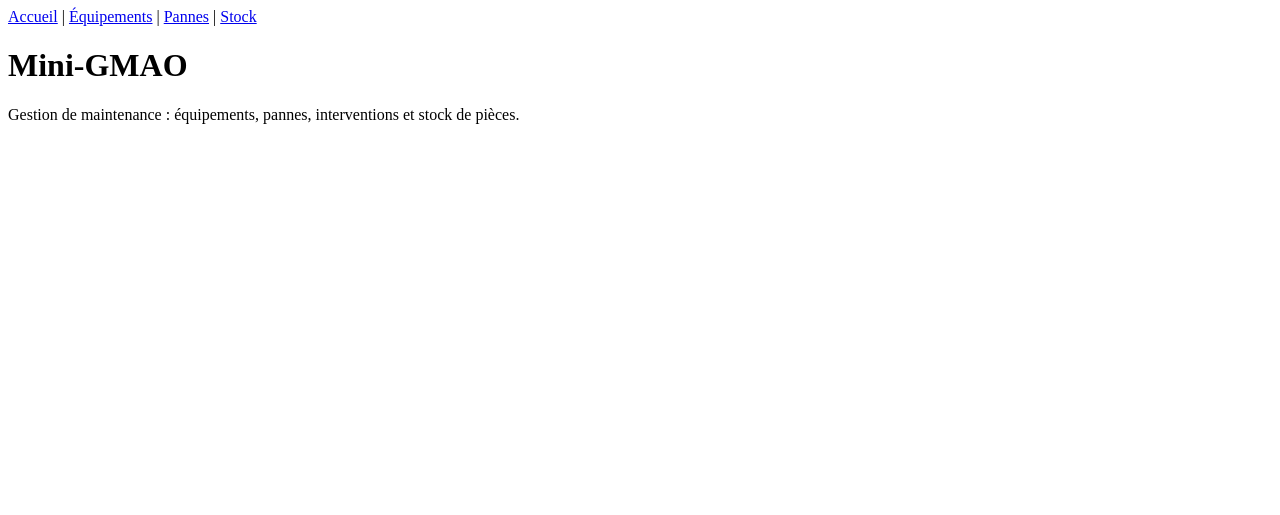
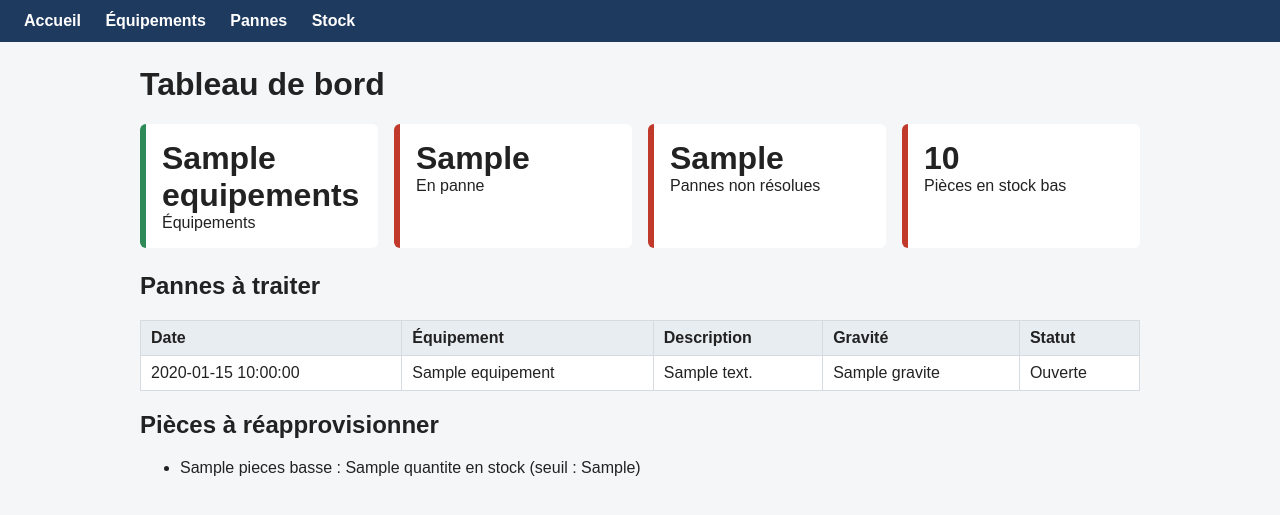
Before and after one commit to Ornella-bit/mini-gmao, a Flask app: template templates/accueil.html in a window 1280 px wide. Shown: the top 515 px of the page. Run offline with Flask 3, Linux system fonts and the light colour scheme; the template is opened without the code that fills it: most values are stand-ins (such as "Sample title", 1, 10 or a date in 2020).

Commit message:
Tableau de bord et CSS

```diff
--- a/app.py
+++ b/app.py
@@ -16,8 +16,35 @@ def get_db():
 
 @app.route("/")
 def accueil():
-    return render_template("accueil.html")
-
+    connexion = get_db()
+    stats = {
+        "equipements": connexion.execute(
+            "SELECT COUNT(*) FROM equipements").fetchone()[0],
+        "en_panne": connexion.execute(
+            "SELECT COUNT(*) FROM equipements WHERE etat = 'En panne'").fetchone()[0],
+        "pannes_ouvertes": connexion.execute(
+            "SELECT COUNT(*) FROM pannes WHERE statut != 'Résolue'").fetchone()[0],
+        "stock_bas": connexion.execute(
+            "SELECT COUNT(*) FROM pieces WHERE quantite <= seuil_alerte").fetchone()[0],
+    }
+    pannes_en_cours = connexion.execute(
+        """SELECT pannes.date_declaration, pannes.description, pannes.gravite,
+                  pannes.statut, equipements.nom AS equipement
+           FROM pannes
+           JOIN equipements ON pannes.equipement_id = equipements.id
+           WHERE pannes.statut != 'Résolue'
+           ORDER BY pannes.date_declaration DESC
+           LIMIT 5"""
+    ).fetchall()
+    pieces_basses = connexion.execute(
+        "SELECT nom, quantite, seuil_alerte FROM pieces "
+        "WHERE quantite <= seuil_alerte ORDER BY nom"
+    ).fetchall()
+    connexion.close()
+    return render_template(
+        "accueil.html",
+        stats=stats, pannes_en_cours=pannes_en_cours, pieces_basses=pieces_basses,
+    )
 
 @app.route("/equipements")
 def liste_equipements():
--- /dev/null
+++ b/static/style.css
@@ -0,0 +1,83 @@
+body {
+    font-family: Arial, Helvetica, sans-serif;
+    margin: 0;
+    background: #f4f6f8;
+    color: #222;
+}
+
+nav {
+    background: #1f3a5f;
+    padding: 12px 24px;
+}
+nav a {
+    color: white;
+    text-decoration: none;
+    margin-right: 20px;
+    font-weight: bold;
+}
+nav a:hover {
+    text-decoration: underline;
+}
+
+main {
+    max-width: 1000px;
+    margin: 24px auto;
+    padding: 0 16px;
+}
+
+table {
+    width: 100%;
+    border-collapse: collapse;
+    background: white;
+}
+th, td {
+    border: 1px solid #d5dbe1;
+    padding: 8px 10px;
+    text-align: left;
+}
+th {
+    background: #e8edf2;
+}
+
+button {
+    background: #1f3a5f;
+    color: white;
+    border: none;
+    padding: 6px 12px;
+    border-radius: 4px;
+    cursor: pointer;
+}
+button:hover {
+    background: #2d5286;
+}
+
+form p label {
+    font-weight: bold;
+}
+input, select, textarea {
+    padding: 6px;
+    margin-top: 4px;
+}
+
+.cartes {
+    display: flex;
+    gap: 16px;
+    flex-wrap: wrap;
+    margin: 16px 0 24px;
+}
+.carte {
+    flex: 1;
+    min-width: 160px;
+    background: white;
+    border-left: 6px solid #2e8b57;
+    padding: 16px;
+    border-radius: 6px;
+}
+.carte.alerte {
+    border-left-color: #c0392b;
+}
+.chiffre {
+    display: block;
+    font-size: 2rem;
+    font-weight: bold;
+}
--- a/templates/accueil.html
+++ b/templates/accueil.html
@@ -1,5 +1,43 @@
 {% extends "base.html" %}
 {% block contenu %}
-<h1>Mini-GMAO</h1>
-<p>Gestion de maintenance : équipements, pannes, interventions et stock de pièces.</p>
+<h1>Tableau de bord</h1>
+
+<div class="cartes">
+    <div class="carte"><span class="chiffre">{{ stats.equipements }}</span>Équipements</div>
+    <div class="carte {% if stats.en_panne %}alerte{% endif %}">
+        <span class="chiffre">{{ stats.en_panne }}</span>En panne</div>
+    <div class="carte {% if stats.pannes_ouvertes %}alerte{% endif %}">
+        <span class="chiffre">{{ stats.pannes_ouvertes }}</span>Pannes non résolues</div>
+    <div class="carte {% if stats.stock_bas %}alerte{% endif %}">
+        <span class="chiffre">{{ stats.stock_bas }}</span>Pièces en stock bas</div>
+</div>
+
+<h2>Pannes à traiter</h2>
+{% if pannes_en_cours %}
+<table>
+    <tr><th>Date</th><th>Équipement</th><th>Description</th><th>Gravité</th><th>Statut</th></tr>
+    {% for p in pannes_en_cours %}
+    <tr>
+        <td>{{ p["date_declaration"] }}</td>
+        <td>{{ p["equipement"] }}</td>
+        <td>{{ p["description"] }}</td>
+        <td>{{ p["gravite"] }}</td>
+        <td>{{ p["statut"] }}</td>
+    </tr>
+    {% endfor %}
+</table>
+{% else %}
+<p>Aucune panne en cours.</p>
+{% endif %}
+
+<h2>Pièces à réapprovisionner</h2>
+{% if pieces_basses %}
+<ul>
+    {% for p in pieces_basses %}
+    <li>{{ p["nom"] }} : {{ p["quantite"] }} en stock (seuil : {{ p["seuil_alerte"] }})</li>
+    {% endfor %}
+</ul>
+{% else %}
+<p>Le stock est suffisant.</p>
+{% endif %}
 {% endblock %}
--- a/templates/base.html
+++ b/templates/base.html
@@ -4,12 +4,13 @@
     <meta charset="UTF-8">
     <meta name="viewport" content="width=device-width, initial-scale=1">
     <title>Mini-GMAO</title>
+    <link rel="stylesheet" href="{{ url_for('static', filename='style.css') }}">
 </head>
 <body>
     <nav>
-        <a href="/">Accueil</a> |
-        <a href="/equipements">Équipements</a> |
-        <a href="/pannes">Pannes</a> |
+        <a href="/">Accueil</a>
+        <a href="/equipements">Équipements</a>
+        <a href="/pannes">Pannes</a>
         <a href="/pieces">Stock</a>
     </nav>
     <main>
```
